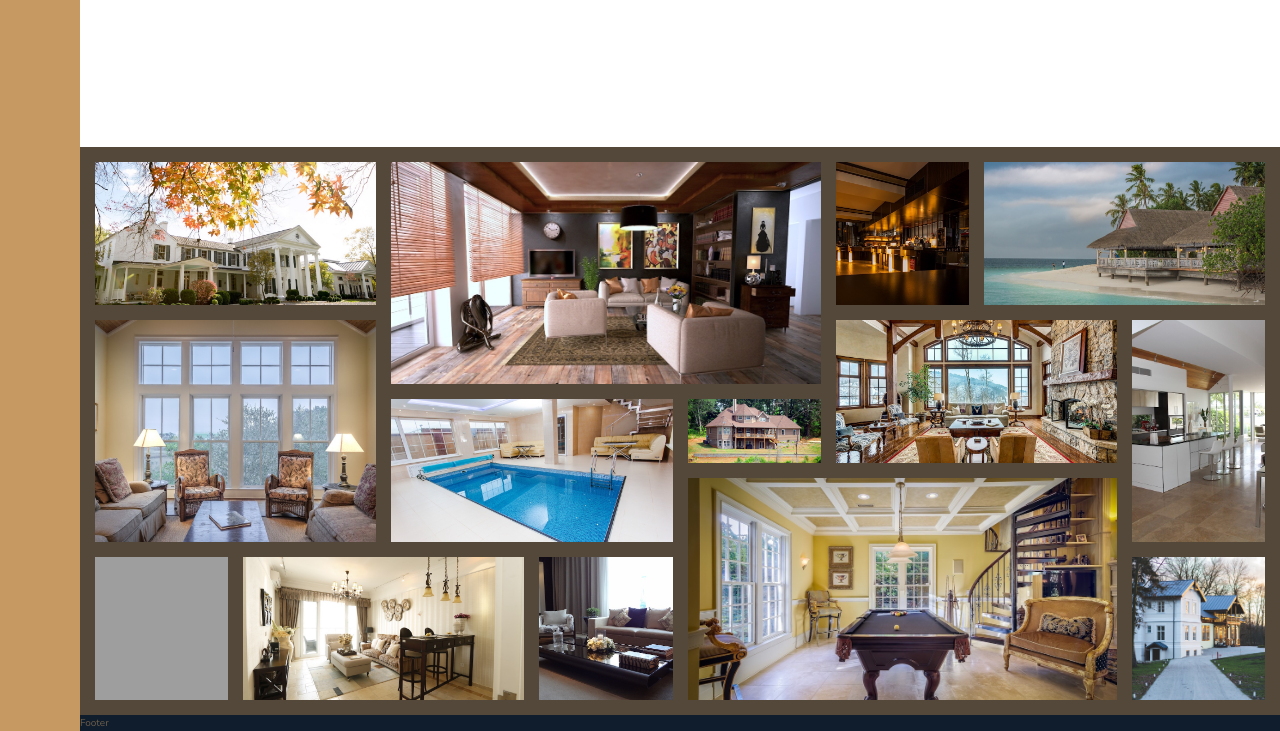
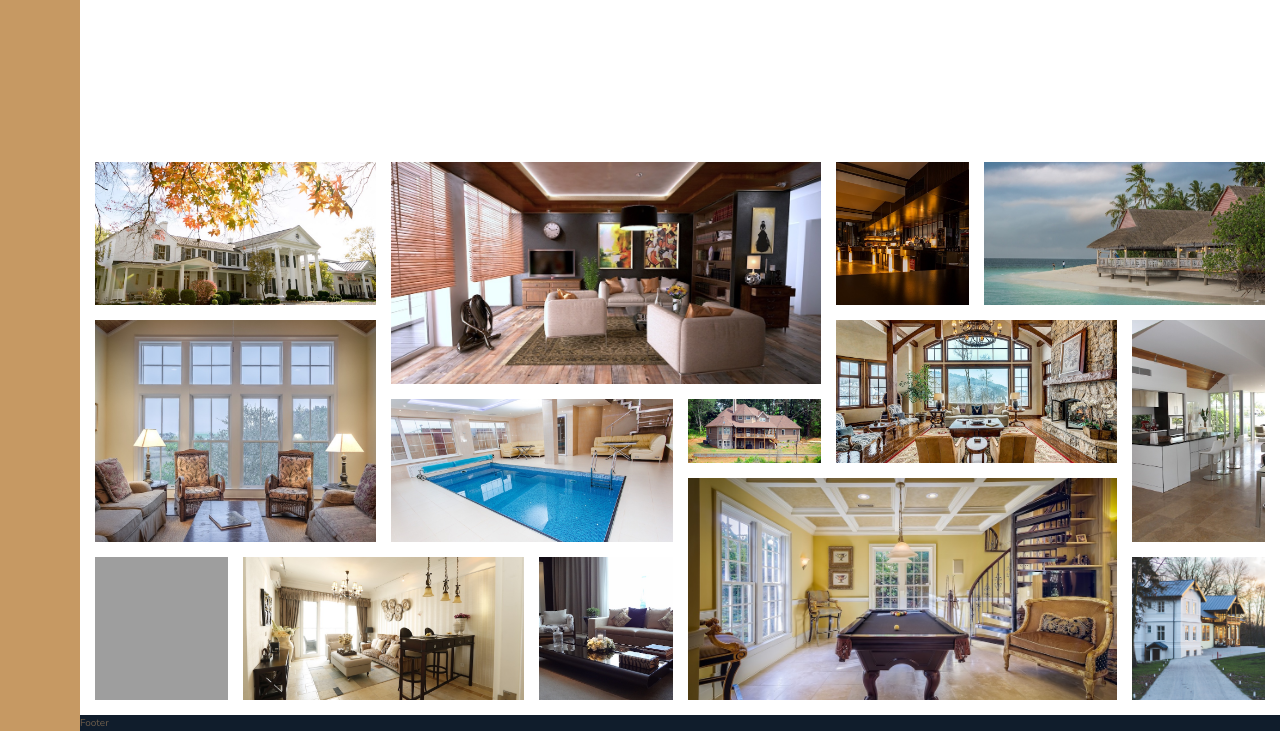
Before and after one commit to Rafatcb/css-sass-udemy, a website: page Nexter/index.html in a window 1280 px wide. Shown: the part 2983-3714 px from the top of the page. Drawn offline with nearby package versions, Linux system fonts and the light colour scheme; grey boxes are pictures that could not be loaded.

Commit message:
Fix gallery background color

```diff
--- a/Nexter/sass/_gallery.scss
+++ b/Nexter/sass/_gallery.scss
@@ -1,5 +1,4 @@
 .gallery {
-    background-color: $color-grey-dark-1;
     grid-column: full-start / full-end;
 
     display: grid;
```
Also changed, not shown: Nexter/css/style.css.
